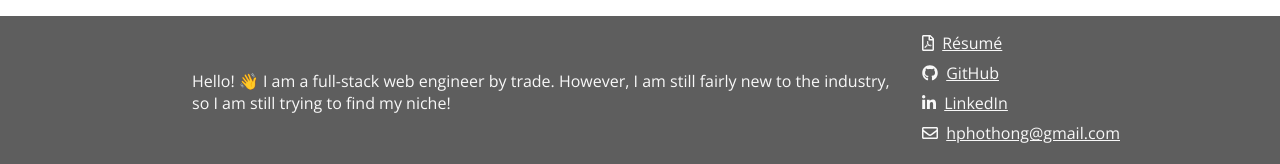
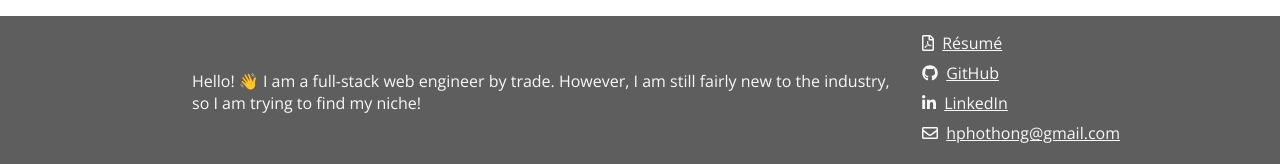
Before and after one commit to haypho/info, a React app: page / in a window 1280 px wide. Shown: the part 599-763 px from the top of the page. Built offline with nearby package versions, Linux system fonts and the light colour scheme; no server answers.

Commit message:
Update fallback bio verbiage

```diff
--- a/src/features/app-footer/AboutMe.tsx
+++ b/src/features/app-footer/AboutMe.tsx
@@ -5,7 +5,7 @@ import Avatar from '../../components/avatar';
 import { RootState } from '../../store';
 import ProfileImage from '../../assets/images/profile.jpg';
 
-const fallbackBio = 'Hello! 👋 I am a full-stack web engineer by trade. However, I am still fairly new to the industry, so I am still trying to find my niche!';
+const fallbackBio = 'Hello! 👋 I am a full-stack web engineer by trade. However, I am still fairly new to the industry, so I am trying to find my niche!';
 
 const AboutMe: FC = () => {
   const { avatarUrl, bio } = useSelector((state: RootState) => state.githubUserReducer);
```
